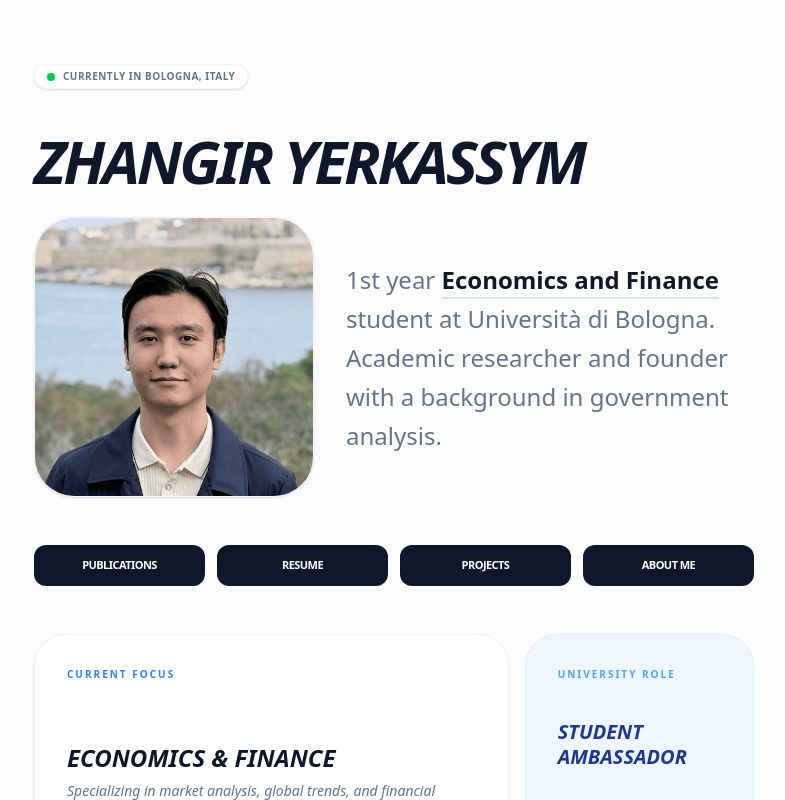
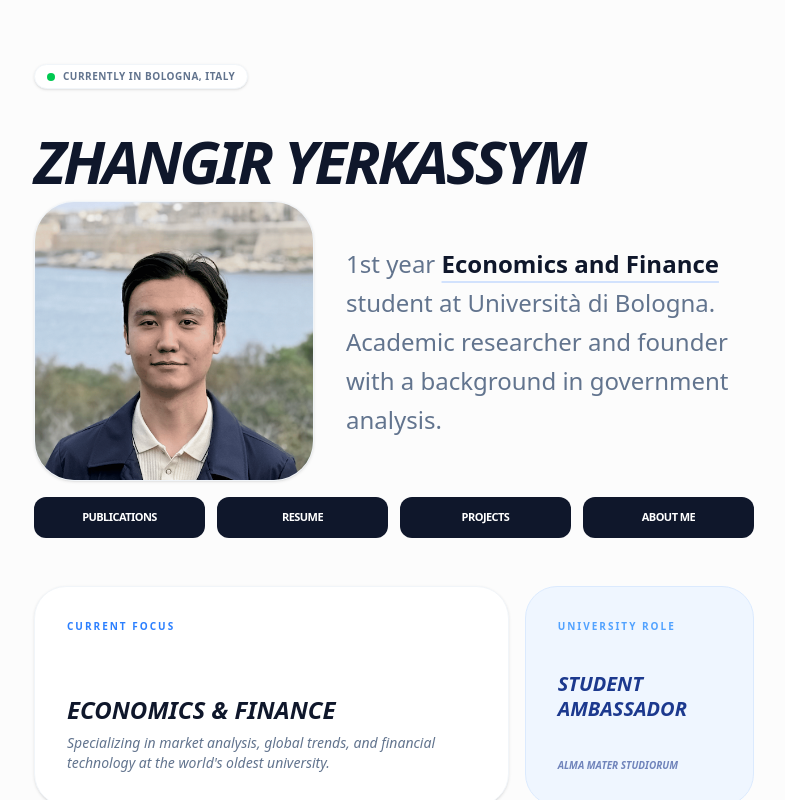
Before and after one commit to JuneiBrunei/jonyportfolio, a Next.js app: page / in a window 1280 px wide. Shown: the top 800 px of the page, without its empty margins (246-1031 px from the left). Built offline with nearby package versions, Linux system fonts and the light colour scheme.

Commit message:
final site version

```diff
--- a/app/page.tsx
+++ b/app/page.tsx
@@ -16,7 +16,7 @@ export default function Home() {
           </div>
         </div>
 
-        <header className="mb-12 flex flex-col gap-8">
+        <header className="mb-4 flex flex-col gap-4">
   {/* Имя сверху */}
   <h1 className="text-4xl md:text-6xl font-black tracking-tighter uppercase italic text-slate-900 leading-[0.8]">
   Zhangir Yerkassym
```
